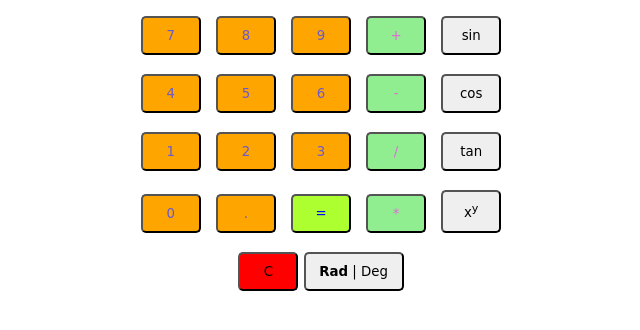
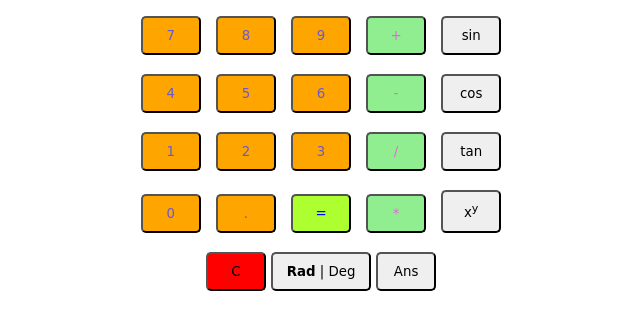
Before and after one commit to PranavP435/calculator, a plain HTML site: page index.html in a window 1280 px wide. Shown: the part 110-440 px from the top of the page, without its empty margins (319-959 px from the left). Drawn offline with Linux system fonts and the light colour scheme.

Commit message:
Answer button

```diff
--- a/index.html
+++ b/index.html
@@ -43,6 +43,7 @@
                 <button class = pow id = right onclick="clk('**')">x<sup>y</sup></button><br><br>
                 <button class = clear id = center onclick="clk('c')">C</button>
                 <button class = degRad id = center onclick= "changeang()"><strong>Rad</strong> | Deg</button>
+                <button class = answer id = center onclick="clk('ans')">Ans</button>
         </div>
     </div>
 </body>
```
